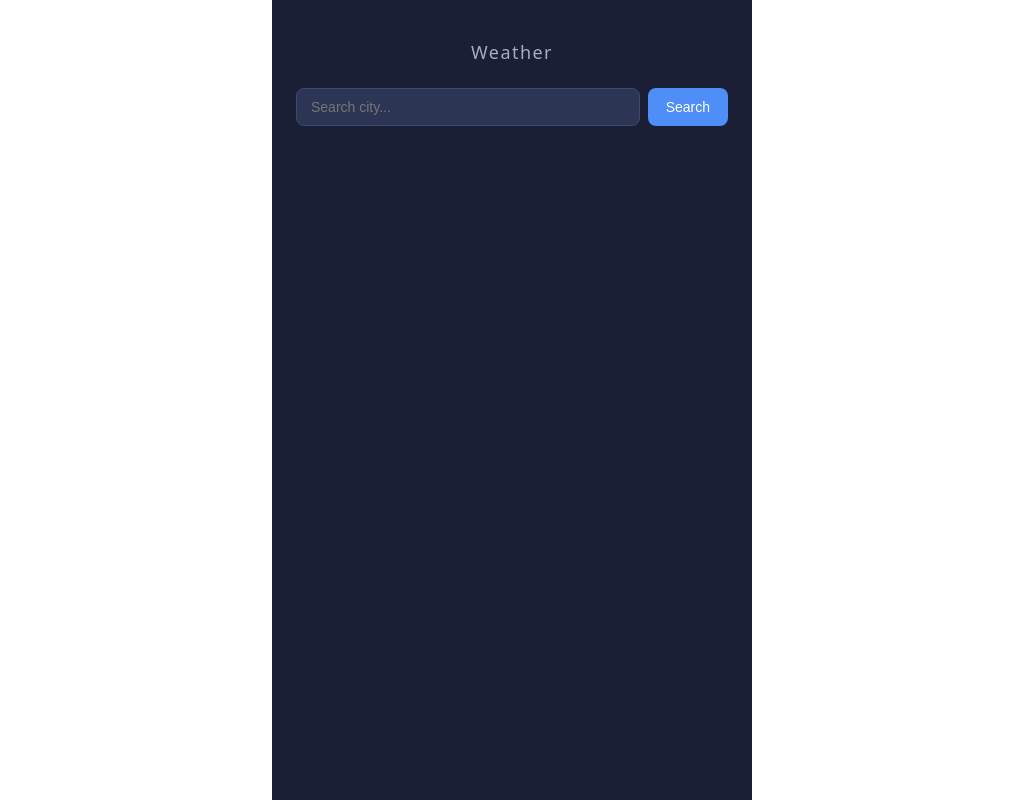
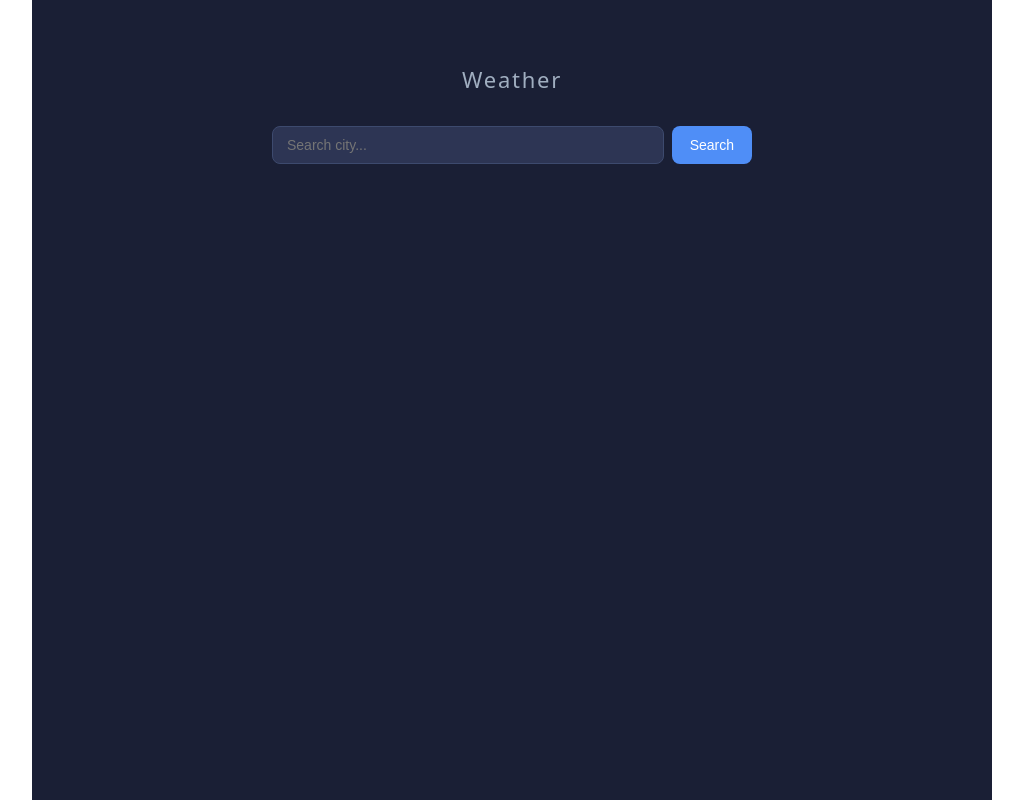
Before and after one commit to mur1llo7/weather-app, a React (Vite) app: page / in a window 1280 px wide. Shown: the whole page, without its empty margins (128-1151 px from the left). Built offline with nearby package versions, Linux system fonts and the light colour scheme; no server answers.

Commit message:
style: add responsive layout for tablet and desktop

```diff
--- a/src/App.jsx
+++ b/src/App.jsx
@@ -11,7 +11,9 @@ function App () {
     <div className={styles.container}>
       <h1 className={styles.title}>Weather</h1>
 
+      <div className={styles.searchWrapper}>
       <SearchBar onSearch={search} />
+      </div>
 
       {loading && <p className={styles.loading}>Loading...</p>}
       {error && <ErrorMessage message={error} />}
--- a/src/App.module.css
+++ b/src/App.module.css
@@ -15,8 +15,41 @@
   margin-bottom: 24px;
 }
 
+.searchWrapper {
+  width: 100%;
+  margin-bottom: 24px;
+}
+
 .loading {
   text-align: center;
   color: #718096;
   font-size: 14px;
 }
+
+/* Tablet and Up */
+
+@media (min-width: 768px) {
+  .container {
+    padding: 48px 40px;
+  }
+
+  .title {
+    font-size: 22px;
+    margin-bottom: 32px;
+  }
+
+  .searchWrapper {
+    max-width: 480px;
+    margin-left: auto;
+    margin-right: auto;
+    margin-bottom: 32px;
+  }
+}
+
+/* Desktop */
+@media (min-width: 1024px) {
+  .container {
+    max-width: 960px;
+    padding: 64px 48px;
+  }
+}
--- a/src/components/WeatherCard/WeatherCard.module.css
+++ b/src/components/WeatherCard/WeatherCard.module.css
@@ -3,6 +3,10 @@
     border-radius: 16px;
     padding: 24px;
     margin-bottom: 16px;
+}
+
+.location {
+    margin-bottom: 12px;
 }
 
 .city {
@@ -67,3 +71,56 @@
     font-weight: 600;
     color: #e2e8f0;
 }
+
+/* Tablet and up - two-column card layout */
+@media (min-width: 768px) {
+    .card {
+        display: grid;
+        grid-template-columns: 1fr 1fr;
+        grid-template-rows: auto auto auto;
+        column-gap: 32px;
+        padding: 32px;
+        max-width: 700px;
+        margin-left: auto;
+        margin-right: auto;
+    }
+
+    .location {
+        grid-column: 1;
+        grid-row: 1;
+    }
+
+    .tempRow {
+        grid-column: 1;
+        grid-row: 2;
+    }
+
+    .temp {
+        font-size: 64px;
+    }
+
+    .divider {
+        grid-column: 1 / -1;
+        grid-row: 3;
+    }
+
+    .stats {
+        grid-column: 2;
+        grid-row: 1 / 3;
+        grid-template-columns: 1fr;
+        align-content: start;
+        gap: 12px;
+    }
+
+    .statValue {
+        font-size: 20px;
+    }
+}
+
+/* Desktop - slightly more padding */
+@media (min-width: 1024px) {
+    .card {
+        max-width: 800px;
+        padding: 40px;
+    }
+}
```
Also changed, not shown: 1 other file (tests, documents, lock files or other folders).
